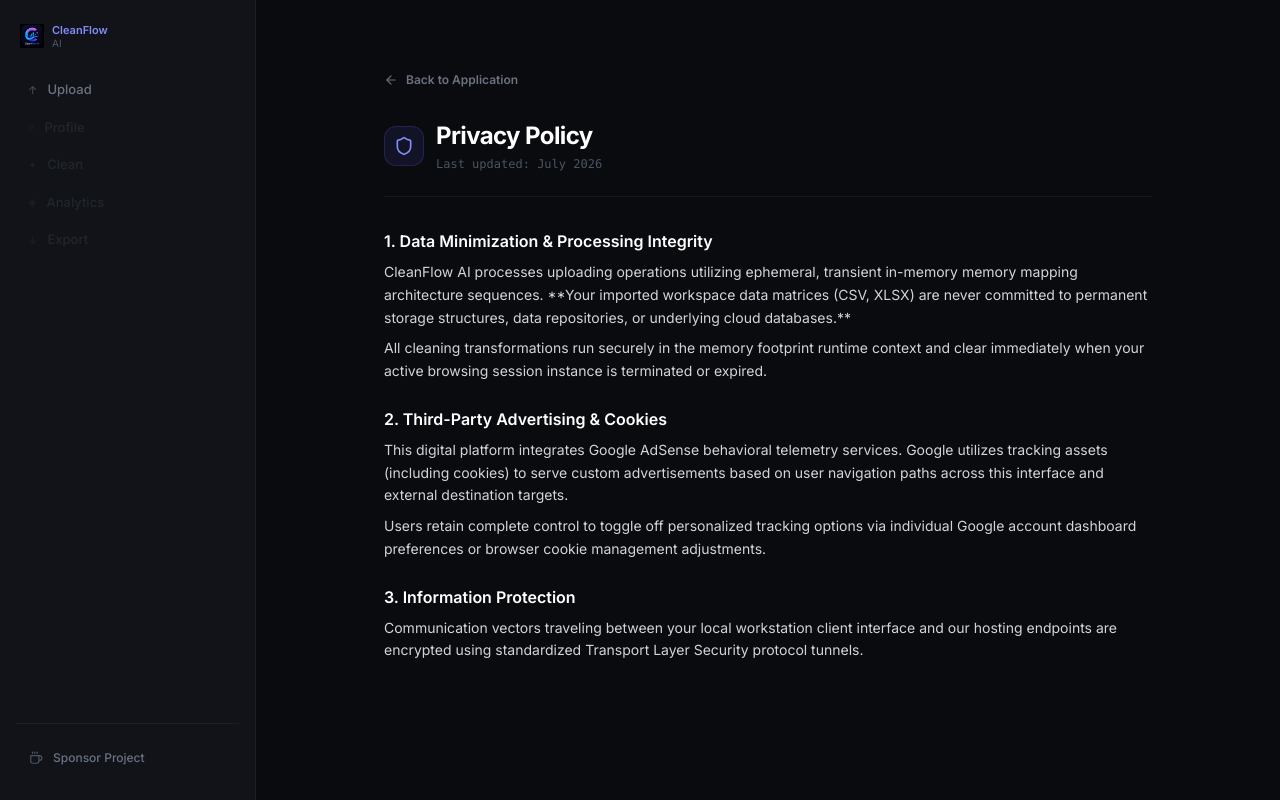
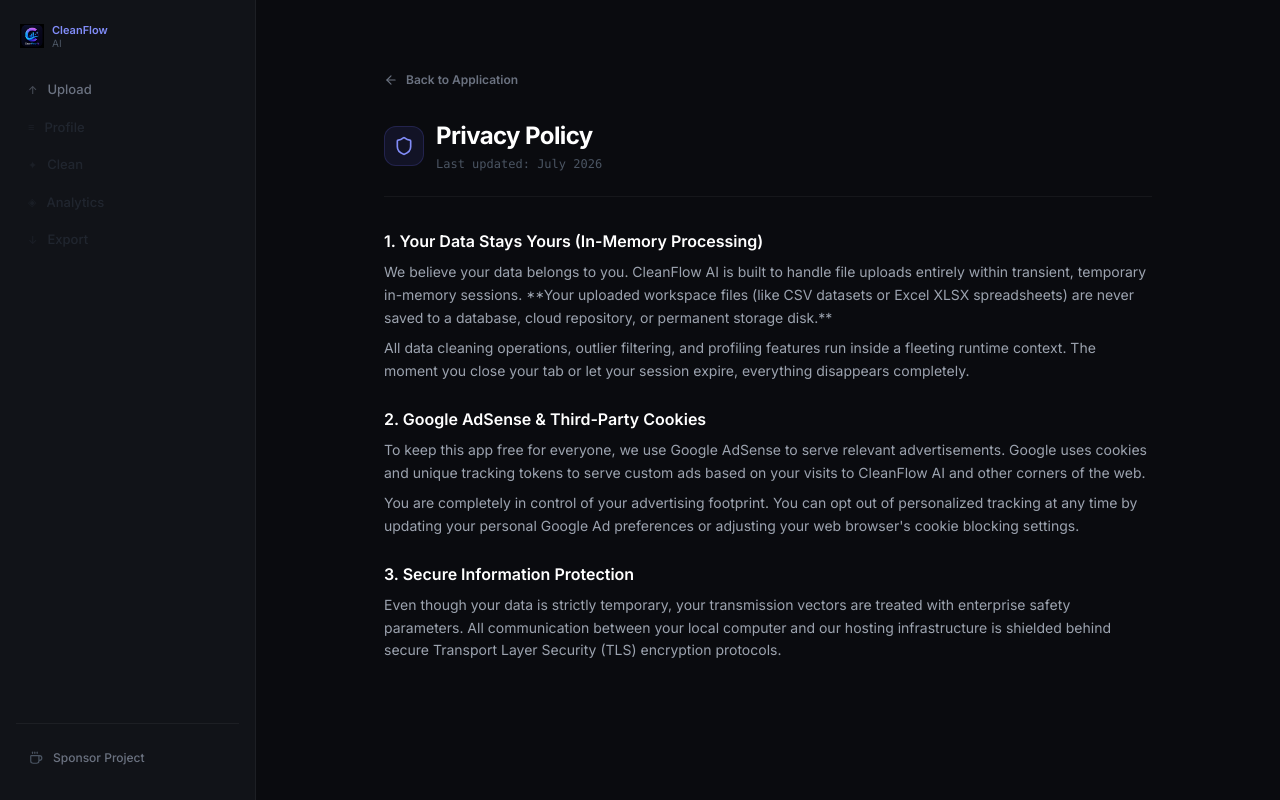
Before and after one commit to konainfatima28/CleanFlow-AI, a React (Vite) app in the folder frontend/: page /dashboard in a window 1280 px wide. Both pictures are taken after a click on the button "Privacy Policy". Built offline with nearby package versions, Linux system fonts and the light colour scheme.

Commit message:
Revise Privacy Policy content for clarity and SEO

```diff
--- a/frontend/src/pages/PrivacyPolicy.tsx
+++ b/frontend/src/pages/PrivacyPolicy.tsx
@@ -1,3 +1,7 @@
+// ────────────────────────────────────────────────────────────────────────────
+// src/pages/PrivacyPolicy.tsx —
+// ────────────────────────────────────────────────────────────────────────────
+
 import React from 'react';
 import { motion } from 'framer-motion';
 import { Shield, ArrowLeft } from 'lucide-react';
@@ -34,31 +38,32 @@ export const PrivacyPolicy: React.FC<LegalProps> = ({ onBack }) => {
           </div>
         </div>
 
-        {/* Content blocks */}
-        <div className="space-y-6 text-sm leading-relaxed">
+        {/* Humanized & SEO-Friendly Content Blocks */}
+        <div className="space-y-6 text-sm leading-relaxed text-gray-400">
           <section className="space-y-2">
-            <h2 className="text-base font-semibold text-white">1. Data Minimization & Processing Integrity</h2>
+            <h2 className="text-base font-semibold text-white">1. Your Data Stays Yours (In-Memory Processing)</h2>
             <p>
-              CleanFlow AI processes uploading operations utilizing ephemeral, transient in-memory memory mapping architecture sequences. **Your imported workspace data matrices (CSV, XLSX) are never committed to permanent storage structures, data repositories, or underlying cloud databases.** </p>
+              We believe your data belongs to you. CleanFlow AI is built to handle file uploads entirely within transient, temporary in-memory sessions. **Your uploaded workspace files (like CSV datasets or Excel XLSX spreadsheets) are never saved to a database, cloud repository, or permanent storage disk.**
+            </p>
             <p>
-              All cleaning transformations run securely in the memory footprint runtime context and clear immediately when your active browsing session instance is terminated or expired.
+              All data cleaning operations, outlier filtering, and profiling features run inside a fleeting runtime context. The moment you close your tab or let your session expire, everything disappears completely.
             </p>
           </section>
 
           <section className="space-y-2">
-            <h2 className="text-base font-semibold text-white">2. Third-Party Advertising & Cookies</h2>
+            <h2 className="text-base font-semibold text-white">2. Google AdSense & Third-Party Cookies</h2>
             <p>
-              This digital platform integrates Google AdSense behavioral telemetry services. Google utilizes tracking assets (including cookies) to serve custom advertisements based on user navigation paths across this interface and external destination targets.
+              To keep this app free for everyone, we use Google AdSense to serve relevant advertisements. Google uses cookies and unique tracking tokens to serve custom ads based on your visits to CleanFlow AI and other corners of the web.
             </p>
             <p>
-              Users retain complete control to toggle off personalized tracking options via individual Google account dashboard preferences or browser cookie management adjustments.
+              You are completely in control of your advertising footprint. You can opt out of personalized tracking at any time by updating your personal Google Ad preferences or adjusting your web browser's cookie blocking settings.
             </p>
           </section>
 
           <section className="space-y-2">
-            <h2 className="text-base font-semibold text-white">3. Information Protection</h2>
+            <h2 className="text-base font-semibold text-white">3. Secure Information Protection</h2>
             <p>
-              Communication vectors traveling between your local workstation client interface and our hosting endpoints are encrypted using standardized Transport Layer Security protocol tunnels.
+              Even though your data is strictly temporary, your transmission vectors are treated with enterprise safety parameters. All communication between your local computer and our hosting infrastructure is shielded behind secure Transport Layer Security (TLS) encryption protocols.
             </p>
           </section>
         </div>
```
